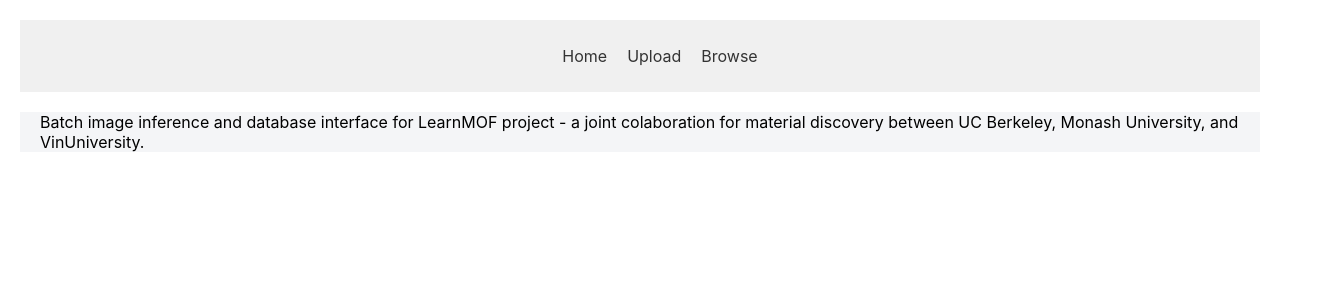
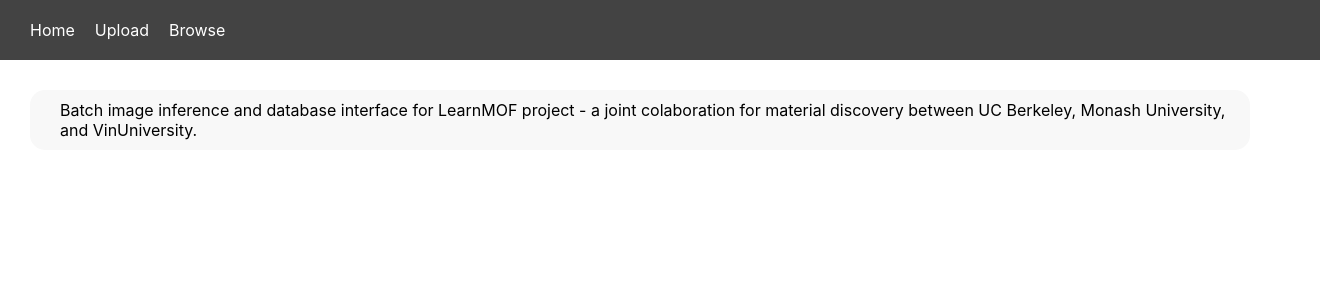
Before and after one commit to lennemo09/LearnMOF-Web, a React (Create React App) app in the folder frontend/: page / in a window 1280 px wide. Shown: the top 300 px of the page, 1320 px wide, since content can reach past the window. Built offline with nearby package versions, Linux system fonts and the light colour scheme; what use-query-params would draw is missing.

Commit message:
Adjusted layouts and updated CSS files.

```diff
--- a/frontend/src/App.css
+++ b/frontend/src/App.css
@@ -35,6 +35,13 @@
   to {
     transform: rotate(360deg);
   }
+}
+
+.content-box {
+  background-color: #f8f8f8;
+  border-radius: 15px;
+  padding: 10px;
+  margin: 30px 30px;
 }
 
 .nav-button {
@@ -89,3 +96,21 @@
   background-color: rgba(255, 132, 0, 0.1); /* Light green background on hover */
   border-color: #ff7b00; /* Green border color on hover */
 }
+
+.filter-bar{
+  display: flex;
+  justify-content: start;
+}
+
+.filter-field{
+  flex: initial;
+  padding-right: 10px;
+}
+
+.browse-content {
+  display: flex;
+  flex-wrap: wrap;
+  justify-content: space-between;
+  margin-top: 20px;
+  margin: 20px;
+}
--- a/frontend/src/App.js
+++ b/frontend/src/App.js
@@ -3,7 +3,7 @@
 
 function App() {
   return (
-    <div style={{ margin: '0 auto', maxWidth: '1500px', padding: '20px' }}>
+    <div style={{ maxWidth: '100%' }}>
       <Layout />
     </div>
   );
--- a/frontend/src/components/Header/Header.css
+++ b/frontend/src/components/Header/Header.css
@@ -1,12 +1,22 @@
 .nav {
-  background: #f0f0f0;
-  padding: 10px;
+  background: #434343;
+  color: white;
+  justify-content: start;
+  align-items: start;
+  margin: 0;
+  padding: 20px;
+  width: 100%;
+}
+
+.header-bar{
+  width: 100%;
 }
 
 .ul {
   list-style: none;
   display: flex;
-  justify-content: center;
+  margin: 0; /* Remove default margin */
+  padding: 0; /* Remove default padding */
 }
 
 .li {
@@ -15,5 +25,10 @@
 
 .link {
   text-decoration: none;
-  color: #333;
+  color: #fff;
 }
+
+body {
+  margin: 0;
+  padding: 0;
+}
--- a/frontend/src/components/Header/index.js
+++ b/frontend/src/components/Header/index.js
@@ -4,6 +4,8 @@
 
 const Header = () => {
   return (
+    <div className='header-bar'>
+
       <nav className="nav">
         <ul className="ul">
           <li className="li">
@@ -17,6 +19,8 @@
           </li>
         </ul>
       </nav>
+
+    </div>
   );
 };
 
--- a/frontend/src/components/Layout/MainLayout/Browse/index.js
+++ b/frontend/src/components/Layout/MainLayout/Browse/index.js
@@ -44,15 +44,7 @@
         <div>
             <h1 style={{marginTop: '20px', textAlign: 'center'}}>Database</h1>
             <FilterBar/>
-            <div
-                style={{
-                    display: 'flex',
-                    flexWrap: 'wrap',
-                    justifyContent: 'start',
-                    marginTop: '20px',
-                    margin: '20px'
-                }}
-            >
+            <div className='browse-content'>
                 {images.length > 0 ? (
                         images.map((image) => (
                                 <div
--- a/frontend/src/components/Layout/MainLayout/FilterBar/index.js
+++ b/frontend/src/components/Layout/MainLayout/FilterBar/index.js
@@ -69,8 +69,9 @@
     return (
         <div>
             <h3>Filter Options</h3>
-            <div>
-                <label htmlFor="label">Label:</label>
+            <div className="filter-bar">
+                <div className="filter-field">
+                    <label htmlFor="label">Label: </label>
                     <select id="label" value={label} onChange={(e) => setLabel(e.target.value)}>
                         <option value="">All</option>
                         {labelOptions.map((option, index) => (
@@ -80,8 +81,8 @@
                         ))}
                     </select>
                 </div>
-            <div>
-                <label htmlFor="status">Label Status:</label>
+                <div className="filter-field">
+                    <label htmlFor="status">Label Status: </label>
                     <select id="status" value={status} onChange={(e) => setStatus(e.target.value)}>
                         <option value="">All</option>
                         {statusOptions.map((option, index) => (
@@ -91,8 +92,8 @@
                         ))}
                     </select>
                 </div>
-            <div>
-                <label htmlFor="linker">Linker:</label>
+                <div className="filter-field">
+                    <label htmlFor="linker">Linker: </label>
                     <select id="linker" value={linker} onChange={(e) => setLinker(e.target.value)}>
                         <option value="">All</option>
                             {linkerOptions.map((option, index) => (
@@ -102,8 +103,8 @@
                             ))}
                     </select>
                 </div>
-            <div>
-                <label htmlFor="magnification">Magnification:</label>
+                <div className="filter-field">
+                    <label htmlFor="magnification">Magnification: </label>
                     <select id="magnification" value={magnification} onChange={(e) => setMagnification(e.target.value)}>
                         <option value="">All</option>
                             {magnificationOptions.map((option, index) => (
@@ -111,8 +112,8 @@
                             ))}
                     </select>
                 </div>
-            <div>
-                <label htmlFor="reactionTime">Reaction time</label>
+                <div className="filter-field">
+                    <label htmlFor="reactionTime">Reaction time: </label>
                     <select id="reactionTime" value={reactionTime} onChange={(e) => setReactionTime(e.target.value)}>
                         <option value="">All</option>
                             {reactionTimeOptions.map((option, index) => (
@@ -120,8 +121,8 @@
                             ))}
                     </select>
                 </div>
-            <div>
-                <label htmlFor="temperature">Temperature:</label>
+                <div className="filter-field">
+                    <label htmlFor="temperature">Temperature: </label>
                     <select id="temperature" value={temperature} onChange={(e) => setTemperature(e.target.value)}>
                         <option value="">All</option>
                             {temperatureOptions.map((option, index) => (
@@ -129,6 +130,7 @@
                             ))}
                     </select>
                 </div>
+            </div>
 
             <button onClick={handleApplyFilter}>Apply</button>
         </div>
--- a/frontend/src/components/Layout/MainLayout/index.js
+++ b/frontend/src/components/Layout/MainLayout/index.js
@@ -4,10 +4,11 @@
 import Browse from './Browse'
 import ImageDetail from "./ImageDetail";
 import Home from "./Home";
+import '../../../App.css';
 
 export default function MainLayout() {
     return (
-        <div style={{backgroundColor: '#f4f5f7', marginTop: '20px'}}>
+        <div className='content-box'>
             <div style={{ marginLeft: '20px' }}>
                 <Switch>
                     <Route exact path="/" component={Home}/>
```
Also changed, not shown: 1 other file (tests, documents, lock files or other folders). Lines whose indentation alone changed are shown as unchanged.
